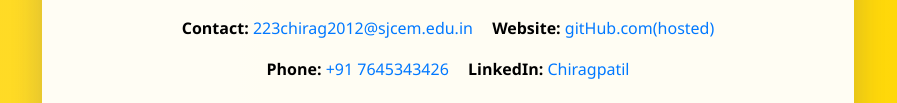
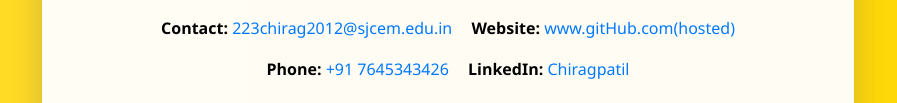
Before and after one commit to 12Chirag12/info-ws, a website: page index.html in a window 1280 px wide. Shown: the part 294-397 px from the top of the page, without its empty margins (192-1089 px from the left). Drawn offline with Linux system fonts and the light colour scheme.

Commit message:
Update index.html

```diff
--- a/index.html
+++ b/index.html
@@ -18,7 +18,7 @@
     </div>
     <div class="contact-row">
       <p><b>Contact:</b> <a href="mailto:your@email.com">223chirag2012@sjcem.edu.in</a></p>
-      <p><b>Website:</b> <a href="https://12chirag12.github.io/info-ws/" target="_blank">gitHub.com(hosted)</a></p>
+      <p><b>Website:</b> <a href="https://12chirag12.github.io/info-ws/" target="_blank">www.gitHub.com(hosted)</a></p>
       <p><b>Phone:</b> <a href="tel:+1234567890">+91 7645343426</a></p>
       <p><b>LinkedIn:</b> <a href="https://linkedin.com/in/yourprofile" target="_blank">Chiragpatil</a></p>
     </div>
```
